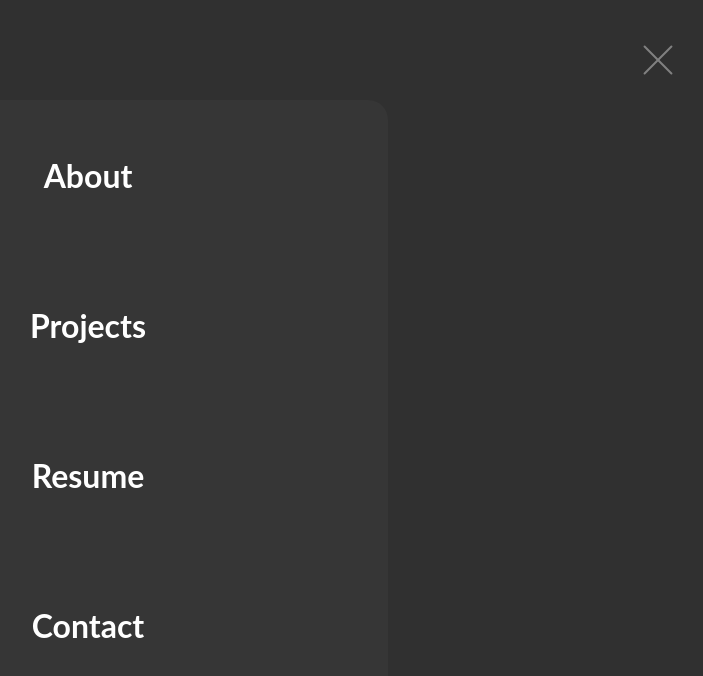
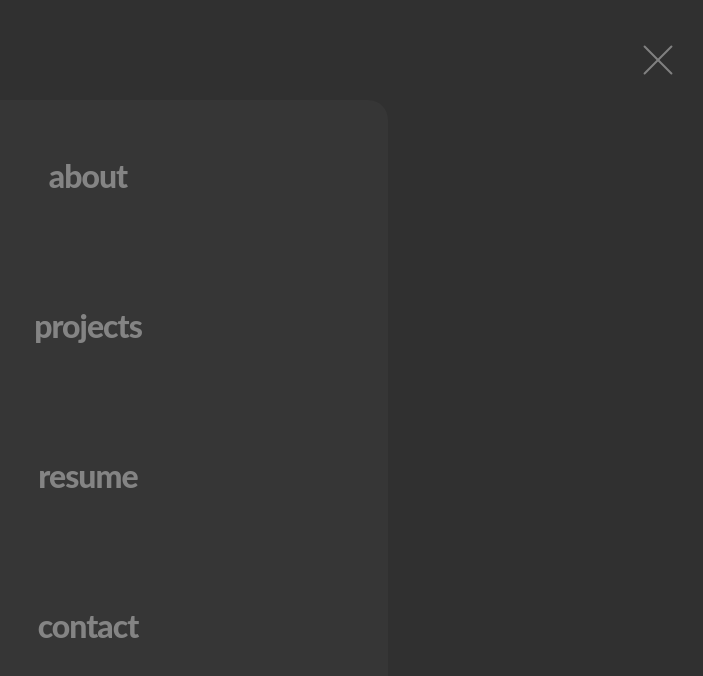
Before and after one commit to leucioiustefan/web-developer-portfolio, a React (Create React App) app: page / in a window 1280 px wide. Both pictures are taken after a click on the element 1215 px from the left and 60 px from the top of the page. Shown: the top 676 px of the page, without its empty margins (552-1255 px from the left). Built offline with nearby package versions, Linux system fonts and the light colour scheme.

Commit message:
refactored + added styles for menu

```diff
--- a/src/Components/Atoms/CustomButton/CustomButton.tsx
+++ b/src/Components/Atoms/CustomButton/CustomButton.tsx
@@ -4,15 +4,13 @@ interface Iprops {
   children: string;
   btnType: 'button' | 'submit' | 'reset' | undefined;
   clicked?: any;
-  disabeled?: any;
+  disabled?: any;
 }
 
-const CustomButton = ({ children, btnType, clicked, disabeled }: Iprops) => {
-  return (
-    <S.Button type={btnType} onClick={clicked} disabled={disabeled}>
-      <S.Inner disabled={disabeled}>{children}</S.Inner>
-    </S.Button>
-  );
-};
+const CustomButton = ({ children, btnType, clicked, disabled }: Iprops) => (
+  <S.Button type={btnType} onClick={clicked} disabled={disabled}>
+    <S.Inner disabled={disabled}>{children}</S.Inner>
+  </S.Button>
+);
 
 export default CustomButton;
--- a/src/Components/Atoms/EnteredInformation/EnteredInformation.tsx
+++ b/src/Components/Atoms/EnteredInformation/EnteredInformation.tsx
@@ -9,8 +9,7 @@ interface Iprops {
   yourMessage: string;
 }
 
-const EnteredInformation = ({ yourName, yourEmail, yourMessage }: Iprops) => {
-  return (
+const EnteredInformation = ({ yourName, yourEmail, yourMessage }: Iprops) => (
   <S.Container>
     <S.InfoContainer>
       <InputNameIcon />
@@ -26,6 +25,4 @@ const EnteredInformation = ({ yourName, yourEmail, yourMessage }: Iprops) => {
     </S.InfoContainer>
   </S.Container>
 );
-};
-
 export default EnteredInformation;
--- a/src/Components/Atoms/MenuItems/MenuItems.tsx
+++ b/src/Components/Atoms/MenuItems/MenuItems.tsx
@@ -19,10 +19,12 @@ const MenuItems = ({ isVisible }: Iprops) => {
           item && (
             <S.Container style={style}>
               <S.MenuItemsContainer>
-                <h1>About</h1>
-                <h1>Projects</h1>
-                <h1>Resume</h1>
-                <h1>Contact</h1>
+                <h3>
+                  <span>About</span>
+                </h3>
+                <h3>Projects</h3>
+                <h3>Resume</h3>
+                <h3>Contact</h3>
               </S.MenuItemsContainer>
             </S.Container>
           ),
--- a/src/Components/Atoms/MenuItems/menu-items.styles.ts
+++ b/src/Components/Atoms/MenuItems/menu-items.styles.ts
@@ -23,7 +23,7 @@ export const Container = styled(animated.div)`
 `;
 
 export const MenuItemsContainer = styled.div`
-  color: white;
+  color: #848484;
   background: #363636;
   width: 600px;
   height: 600px;
@@ -32,4 +32,23 @@ export const MenuItemsContainer = styled.div`
   justify-content: space-around;
   align-items: center;
   border-radius: 20px;
+  text-transform: lowercase;
+  cursor: pointer;
+  & h3 {
+    font-size: 2rem;
+    font-weight: 800;
+    letter-spacing: -1px;
+    width: 100%;
+    height: 100%;
+    text-align: center;
+    transition: all 0.2s ease-in;
+    border-radius: 20px;
+    display: flex;
+    align-items: center;
+    justify-content: center;
+    &:hover {
+      background: #454545;
+      color: #747474;
+    }
+  }
 `;
--- a/src/Components/Atoms/ViewCode/ViewCode.tsx
+++ b/src/Components/Atoms/ViewCode/ViewCode.tsx
@@ -1,7 +1,6 @@
 import * as S from './view-code.styles';
 
-const ViewCode = () => {
-  return (
+const ViewCode = () => (
   <S.Button>
     <S.Anchor
       href='https://github.com/leucioiustefan/web-developer-portfolio'
@@ -12,6 +11,5 @@ const ViewCode = () => {
     </S.Anchor>
   </S.Button>
 );
-};
 
 export default ViewCode;
--- a/src/Components/Molecules/AboutMeInfo/AboutMeInfo.tsx
+++ b/src/Components/Molecules/AboutMeInfo/AboutMeInfo.tsx
@@ -1,8 +1,7 @@
 import Typist from 'react-typist';
 import * as S from './about-me-info.styles';
 
-const AboutMeInfo = () => {
-  return (
+const AboutMeInfo = () => (
   <S.Container>
     <Typist
       startDelay={2000}
@@ -55,6 +54,4 @@ const AboutMeInfo = () => {
     </Typist>
   </S.Container>
 );
-};
-
 export default AboutMeInfo;
--- a/src/Components/Molecules/ContactForm/ContactForm.tsx
+++ b/src/Components/Molecules/ContactForm/ContactForm.tsx
@@ -62,7 +62,7 @@ const ContactForm = () => {
             setRenderInput={() => setRenderInput(renderInputEnum.email)}
             type='text'
             innerText='enter your name'
-            isDisabeled={isName.trim() === '' ? true : false}
+            isDisabled={isName.trim() === '' ? true : false}
           />
         )}
         {renderInput === 'email' && (
@@ -77,7 +77,7 @@ const ContactForm = () => {
             setRenderInput={() => setRenderInput(renderInputEnum.message)}
             type='email'
             innerText='now your email'
-            isDisabeled={isEmail.trim() === '' ? true : false}
+            isDisabled={isEmail.trim() === '' ? true : false}
           />
         )}
         {renderInput === 'message' && (
@@ -92,12 +92,12 @@ const ContactForm = () => {
             setRenderInput={setRenderInput}
             type='text'
             innerText='now write your awesome message'
-            isDisabeled={true}
+            isDisabled={true}
           />
         )}
         <CustomButton
           btnType='submit'
-          disabeled={
+          disabled={
             renderInput === 'message' && isMessage.trim() !== '' ? false : true
           }
         >
--- a/src/Components/Molecules/CustomInput/CustomInput.tsx
+++ b/src/Components/Molecules/CustomInput/CustomInput.tsx
@@ -13,7 +13,7 @@ interface Iprops {
   val: string;
   type: string;
   innerText?: string;
-  isDisabeled?: any;
+  isDisabled?: any;
 }
 
 const CustomInput = ({
@@ -27,7 +27,7 @@ const CustomInput = ({
   setRenderInput,
   type,
   innerText,
-  isDisabeled,
+  isDisabled,
 }: Iprops) => {
   return (
     <>
@@ -46,7 +46,7 @@ const CustomInput = ({
         }}
       />
       <CustomButton
-        disabeled={isDisabeled}
+        disabled={isDisabled}
         btnType='button'
         clicked={() => {
           setRenderInput();
```
Lines whose indentation alone changed are shown as unchanged.
